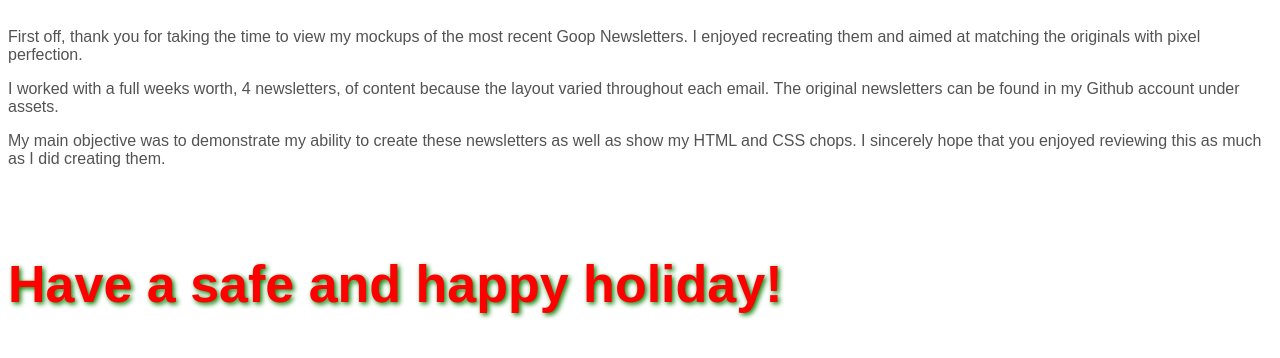
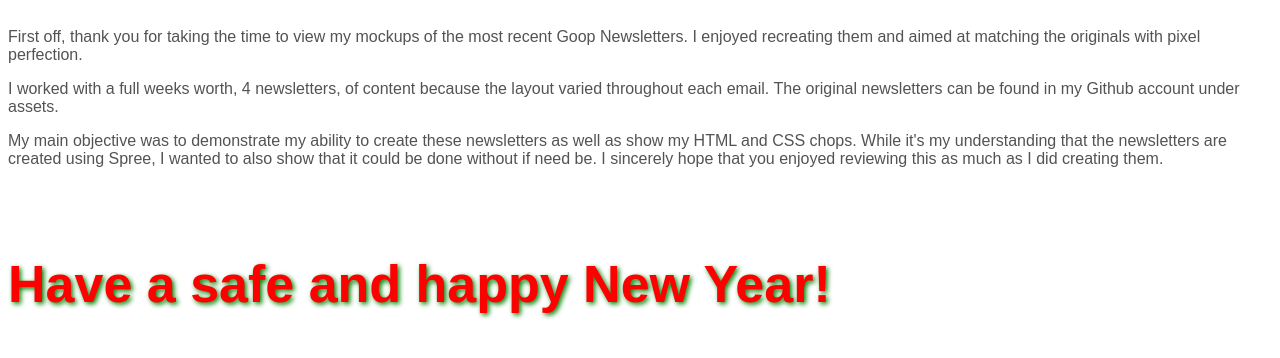
Before and after one commit to efrenmarin45/newsletter, a plain HTML site: page about.html in a window 1280 px wide. Shown: the part 96-454 px from the top of the page. Drawn offline with Linux system fonts and the light colour scheme.

Commit message:
Updated holiday in the about section

```diff
--- a/about.html
+++ b/about.html
@@ -36,9 +36,9 @@
     <div class="intro">
         <p>First off, thank you for taking the time to view my mockups of the most recent Goop Newsletters. I enjoyed recreating them and aimed at matching the originals with pixel perfection.</p>
         <p>I worked with a full weeks worth, 4 newsletters, of content because the layout varied throughout each email. The original newsletters can be found in my Github account under assets.</p>
-        <p>My main objective was to demonstrate my ability to create these newsletters as well as show my HTML and CSS chops. I sincerely hope that you enjoyed reviewing this as much as I did creating them.</p>
+        <p>My main objective was to demonstrate my ability to create these newsletters as well as show my HTML and CSS chops. While it's my understanding that the newsletters are created using Spree, I wanted to also show that it could be done without if need be. I sincerely hope that you enjoyed reviewing this as much as I did creating them.</p>
         <br>
-        <p style="font-weight: bold;font-size: 52px;color: red;text-shadow: 2px 2px 5px green;">Have a safe and happy holiday!</p>
+        <p style="font-weight: bold;font-size: 52px;color: red;text-shadow: 2px 2px 5px green;">Have a safe and happy New Year!</p>
     </div>
 
     <script src="index.js"></script>
```
Also changed, not shown: 3 other files.
